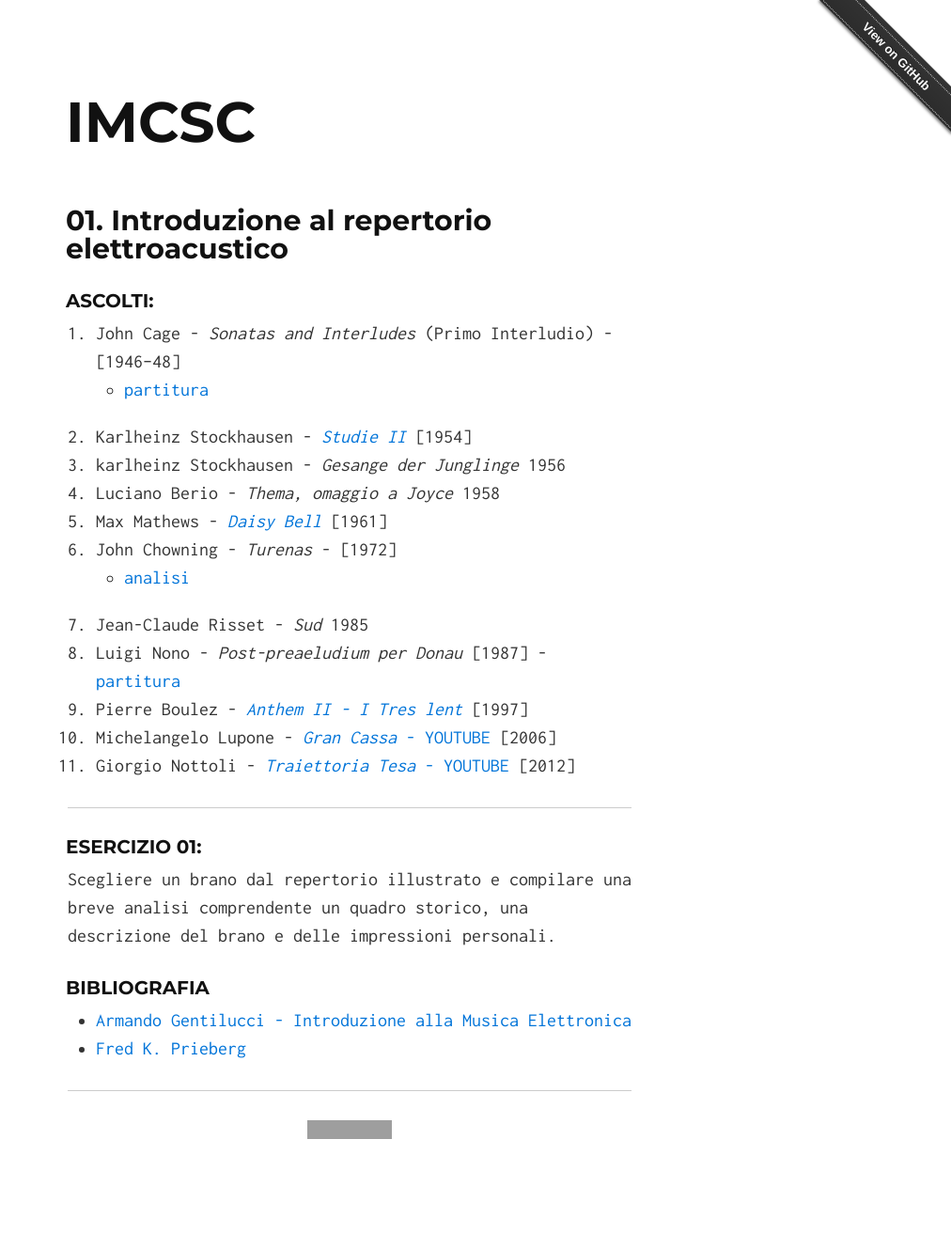
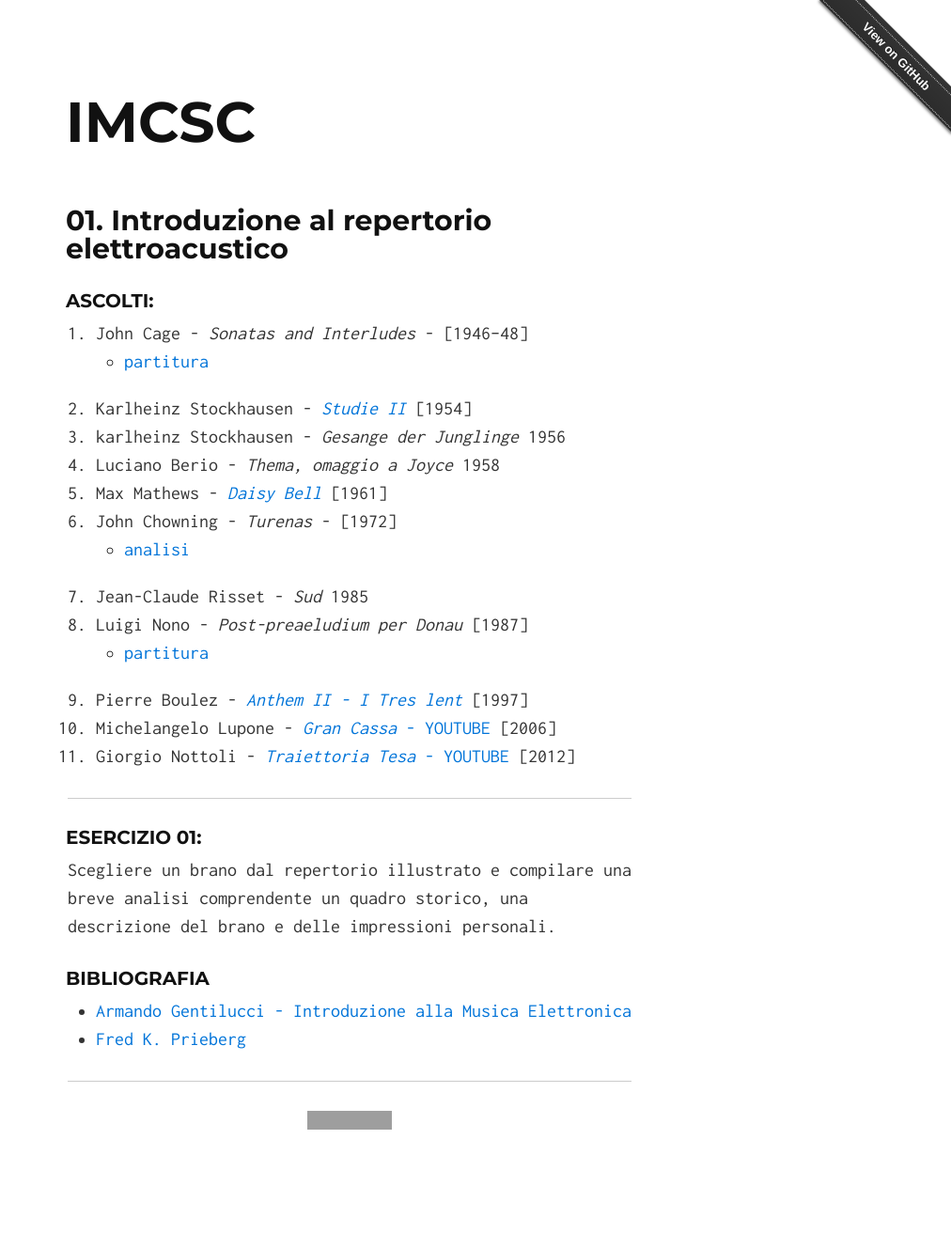
Before and after one commit to grammaton/IMCSC, a Jekyll site: the page built from index.md, in a window 1280 px wide. Shown: the whole page at 94% size, without its empty margins (268-1280 px from the left). Built offline with Jekyll 4.4.1, drawn with Linux system fonts in a browser that asks for light colours; grey boxes are pictures that could not be loaded.

Commit message:
minor updates

```diff
--- a/index.md
+++ b/index.md
@@ -6,7 +6,7 @@ layout: default
 
 ### Ascolti:
 
- 1. John Cage - *Sonatas and Interludes* (Primo Interludio) - [1946–48]
+ 1. John Cage - *Sonatas and Interludes* - [1946–48]
    * [partitura](https://copy.com/tD0ddJVzf6sLwkf1)
  2. Karlheinz Stockhausen - [*Studie II*](https://copy.com/QJyjJjMx96DK0umn) [1954]
  3. karlheinz Stockhausen - *Gesange der Junglinge* 1956
@@ -15,7 +15,8 @@ layout: default
  6. John Chowning - *Turenas*  -  [1972]
    * [analisi](https://www.academia.edu/5497062/Chowning_e_la_sintesi_FM._Analisi_di_Turenas)
  7. Jean-Claude Risset - *Sud* 1985
- 8. Luigi Nono - *Post-preaeludium per Donau* [1987] - [partitura]()
+ 8. Luigi Nono - *Post-preaeludium per Donau* [1987]
+   * [partitura](https://copy.com/btDo94C1vMYhgm17)
  9. Pierre Boulez - [*Anthem II - I Tres lent*](https://copy.com/nvUFxEoO6YubGHzo) [1997]
  10. Michelangelo Lupone - [*Gran Cassa* - YOUTUBE](https://www.youtube.com/watch?v=chhxK_RhZIk) [2006]
  11. Giorgio Nottoli - [*Traiettoria Tesa* - YOUTUBE](https://www.youtube.com/watch?v=bqjLSPv-KXs) [2012]
```
